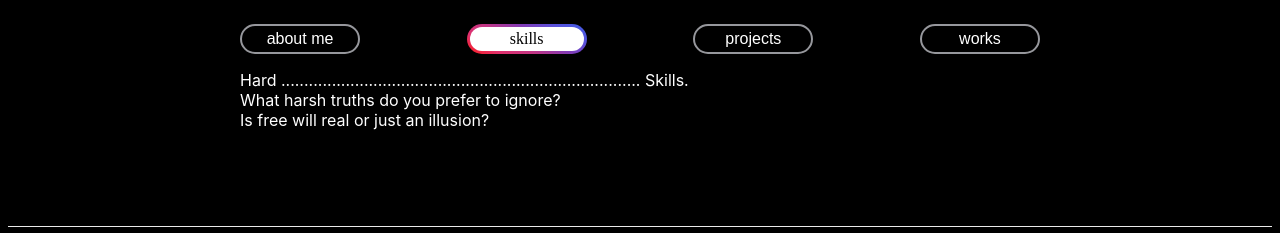
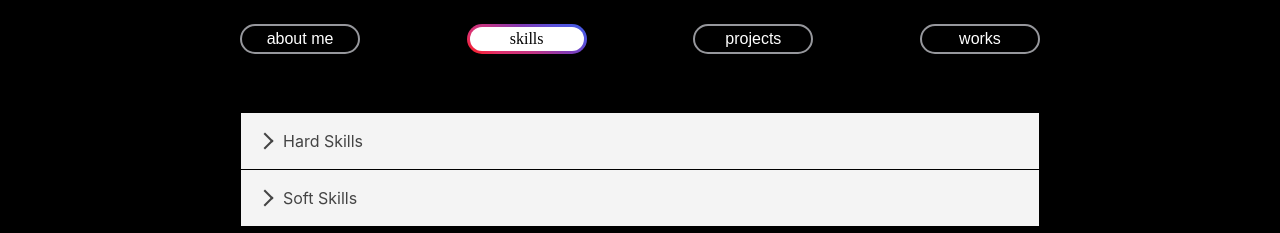
Before and after one commit to Mik1337/portfolio, a Next.js app: page / in a window 1280 px wide. Shown: the part 692-925 px from the top of the page. Built offline with nearby package versions, Linux system fonts and the light colour scheme; grey boxes are pictures that could not be loaded.

Commit message:
default styling

```diff
--- a/components/tabbedComponent.js
+++ b/components/tabbedComponent.js
@@ -21,40 +21,19 @@ export default function TabbedComponent(props) {
     skills: (
       <div>
         <p>
-          Hard
-          ..............................................................................
-          Skills.
-          <Accordion>
-            <AccordionItem>
+          <p Style="font-size: 12px; color: transparent">
+            So, I should be putting more effort into this, but I can't seem to.
+            If you're reading just for the lulz, don't mind me lol. If you're an
+            employee, uh Hire me pls
+          </p>
+          <Accordion allowMultipleExpanded={true} allowZeroExpanded={true}>
+            <AccordionItem uuid="hardon">
+              {/* 🥵 */}
               <AccordionItemHeading>
-                <AccordionItemButton>
-                  What harsh truths do you prefer to ignore?
-                </AccordionItemButton>
+                <AccordionItemButton>Hard Skills</AccordionItemButton>
               </AccordionItemHeading>
               <AccordionItemPanel>
-                <p>
-                  Exercitation in fugiat est ut ad ea cupidatat ut in cupidatat
-                  occaecat ut occaecat consequat est minim minim esse tempor
-                  laborum consequat esse adipisicing eu reprehenderit enim.
-                </p>
-              </AccordionItemPanel>
-            </AccordionItem>
-            <AccordionItem>
-              <AccordionItemHeading>
-                <AccordionItemButton>
-                  Is free will real or just an illusion?
-                </AccordionItemButton>
-              </AccordionItemHeading>
-              <AccordionItemPanel>
-                <p>
-                  In ad velit in ex nostrud dolore cupidatat consectetur ea in
-                  ut nostrud velit in irure cillum tempor laboris sed
-                  adipisicing eu esse duis nulla non.
-                </p>
-              </AccordionItemPanel>
-            </AccordionItem>
-          </Accordion>
-          {/* <ul>
+                <ul>
                   <li>Multilingual</li>
                   <li>Database Management</li>
                   <li>Programming Languages</li>
@@ -86,7 +65,29 @@ export default function TabbedComponent(props) {
                   </small>
                   <li>GNU/Linux</li>
                   <li>SEO</li>
-          </ul> */}
+                </ul>
+              </AccordionItemPanel>
+            </AccordionItem>
+            <AccordionItem uuid="softs">
+              {/* 😫 */}
+              <AccordionItemHeading>
+                <AccordionItemButton>Soft Skills</AccordionItemButton>
+              </AccordionItemHeading>
+              <AccordionItemPanel>
+                <ul>
+                  <li>Listening</li>
+                  <li>Presentaion</li>
+                  <li>Creativity</li>
+                  <li>
+                    Can perform{" "}
+                    <a href="https://www.youtube.com/watch?v=a01QQZyl-_I">
+                      Under Preassure
+                    </a>
+                  </li>
+                </ul>
+              </AccordionItemPanel>
+            </AccordionItem>
+          </Accordion>
         </p>
       </div>
     ),
@@ -104,10 +105,14 @@ export default function TabbedComponent(props) {
     works: (
       <div>
         <p>
-          I have some work experince in the manufacturing and software industry,
-          thought internships in{" "}
+          I have some work experince in the manufacturing and software industry
+          thought internships and projects in the following Companies{" "}
         </p>
-        <Accordion preExpanded="vce2020">
+        <Accordion
+          allowZeroExpanded={true}
+          allowMultipleExpanded={true}
+          // preExpanded="vce2020"
+        >
           <AccordionItem uuid="svi2017">
             <AccordionItemHeading>
               <AccordionItemButton>SV Industries</AccordionItemButton>
@@ -163,6 +168,9 @@ export default function TabbedComponent(props) {
             </AccordionItemPanel>
           </AccordionItem>
         </Accordion>
+        <p Style="text-decoration: line-through">
+          This list in incomplete, help me expand it by hiring me.
+        </p>
       </div>
     ),
   };
--- a/pages/_app.js
+++ b/pages/_app.js
@@ -1,4 +1,5 @@
 import "../styles/global.css";
+import "react-accessible-accordion/dist/fancy-example.css";
 
 export default function App({ Component, pageProps }) {
   return <Component {...pageProps} />;
```
Lines whose indentation alone changed are shown as unchanged.
